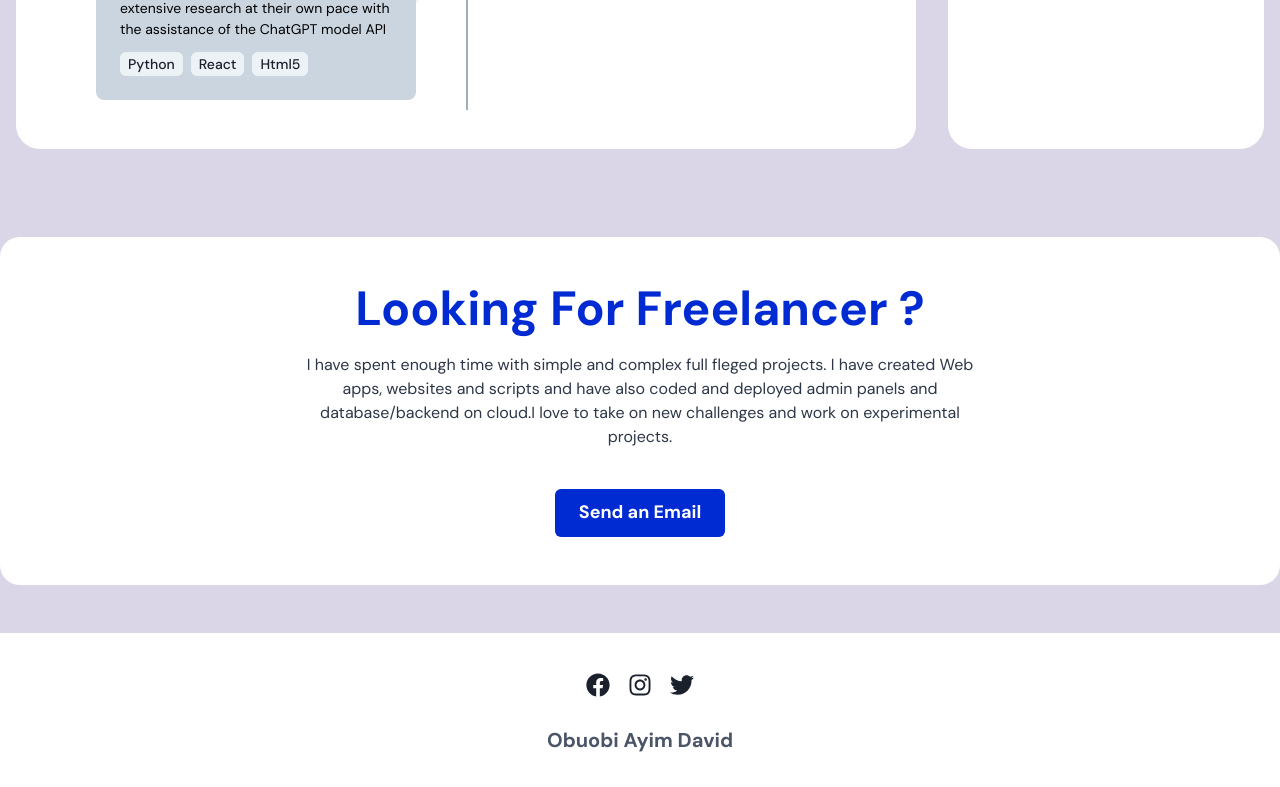
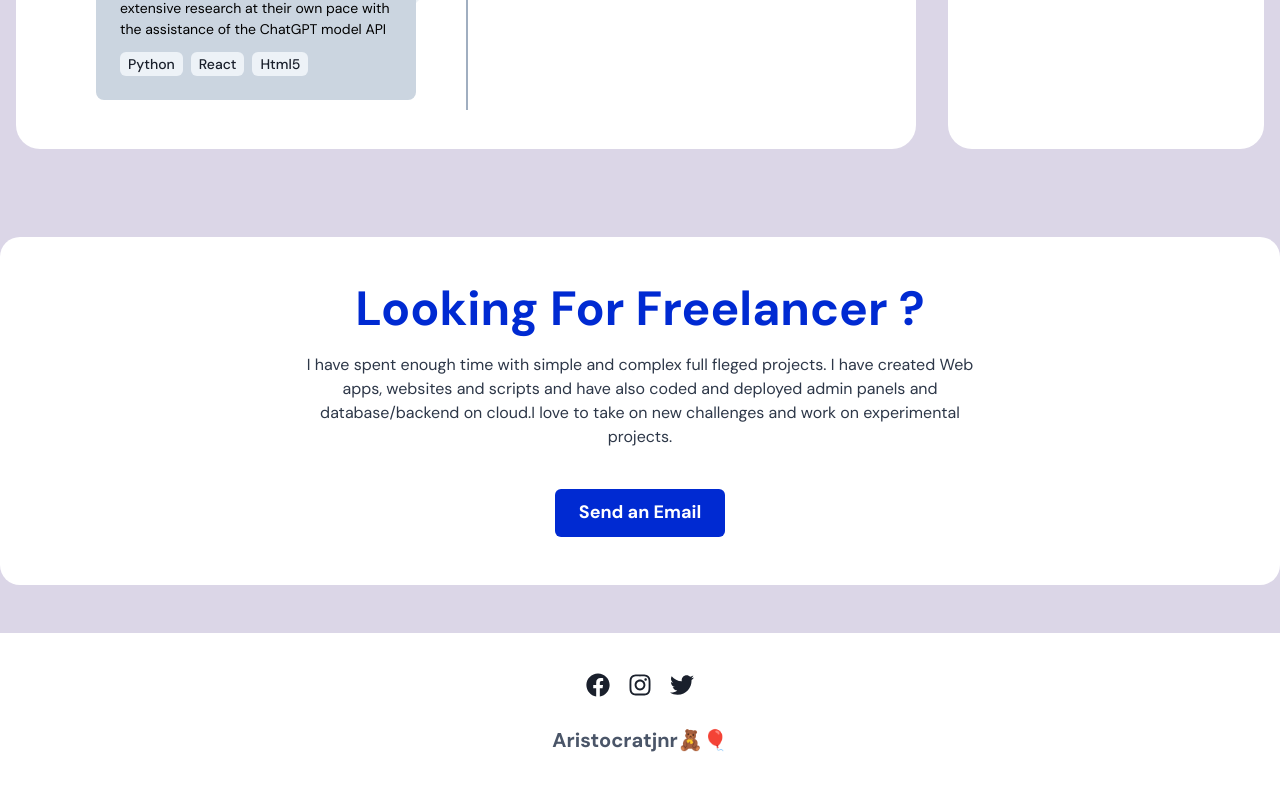
Before and after one commit to Aristocratjnr/My-portfolio, a React (Create React App) app: page / in a window 1280 px wide. Shown: the part 1820-2607 px from the top of the page. Built offline with nearby package versions, Linux system fonts and the light colour scheme; the HTML template or start-up script is replaced by a standard one.

Commit message:
chore: Update footer author name

```diff
--- a/src/components/Footer.js
+++ b/src/components/Footer.js
@@ -13,7 +13,7 @@ export const Footer = () => (
           <IconButton _hover={{ color: 'primary.700', bgColor: 'primary.50', border: '1px solid', borderColor: 'primary.700' }}><FaTwitter size={24} /></IconButton>
         </ButtonGroup>
       </Stack>
-      <Text textAlign={'center'} fontSize='20px' fontWeight={'bold'} color='gray.600'>Obuobi Ayim David</Text>
+      <Text textAlign={'center'} fontSize='20px' fontWeight={'bold'} color='gray.600'>Aristocratjnr🧸🎈</Text>
     </Stack>
   </Container>
 )
```
